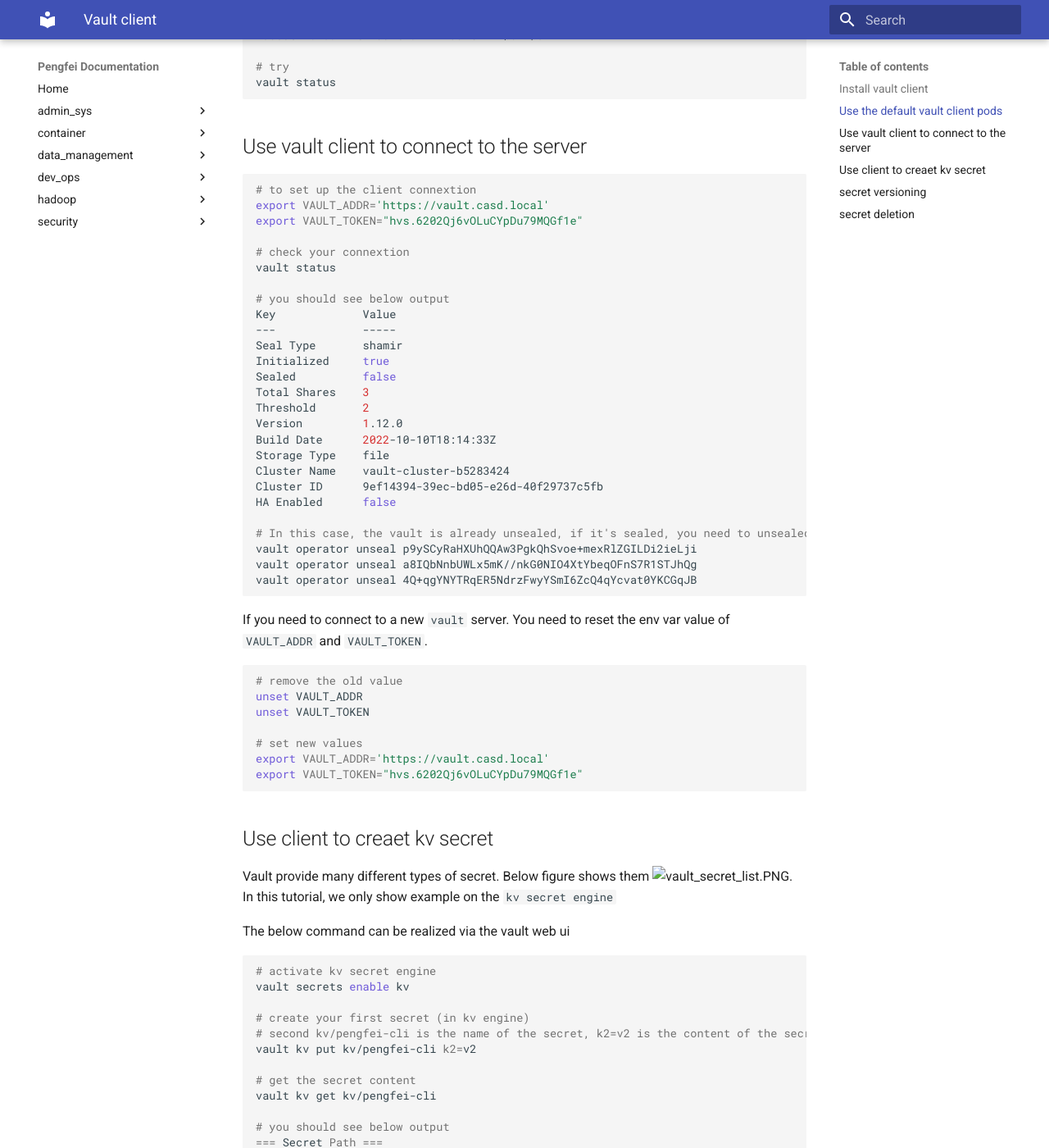
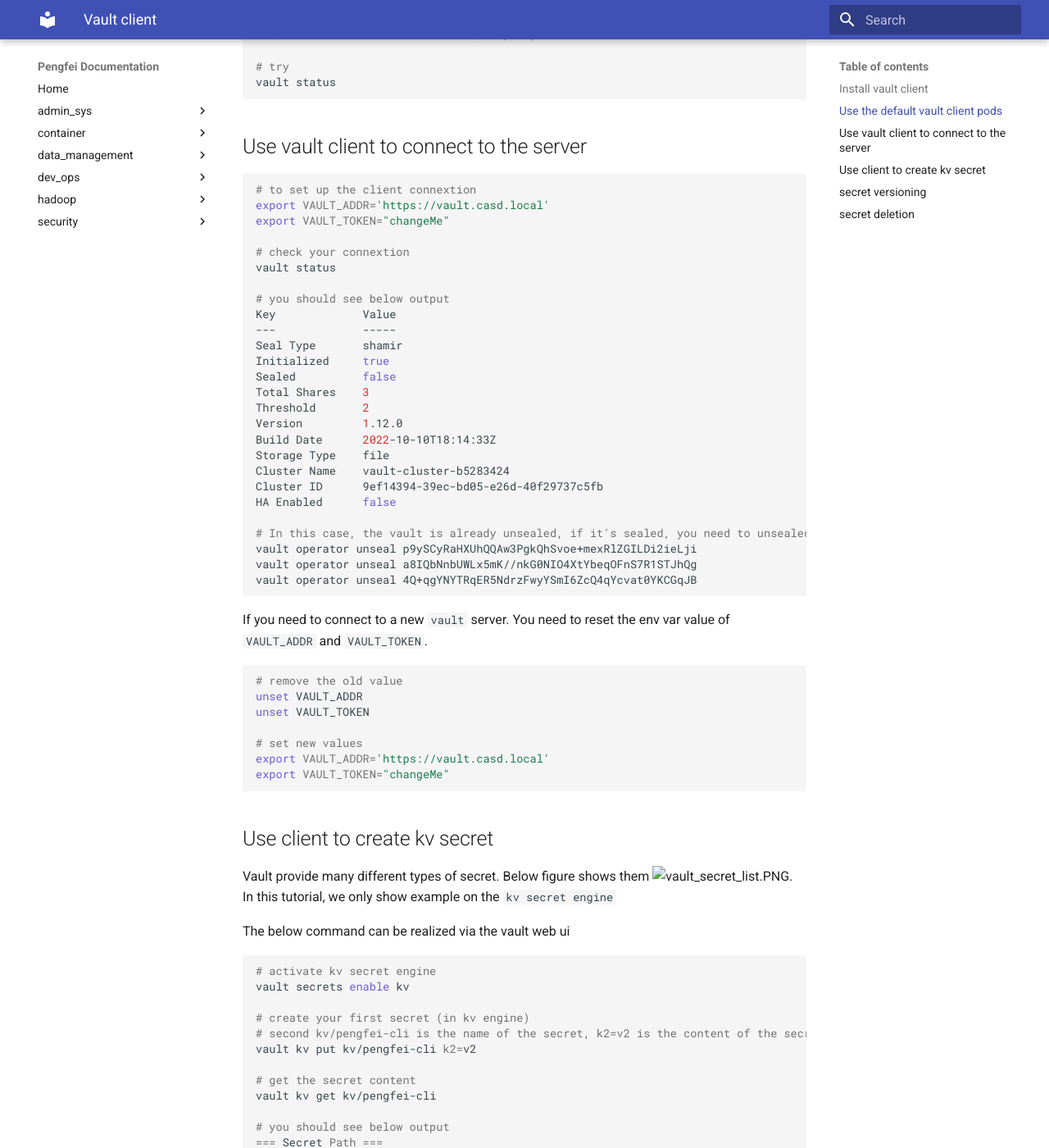
Before and after one commit to pengfei99/doc_center, an MkDocs documentation site: the page built from docs/Onyxia/vault/13.Vault_client.md, in a window 1280 px wide and 1400 px high, scrolled down 678 px. Shown: the whole window at 82% size. Built offline with MkDocs 1.6.1 and Material for MkDocs 9.7.7, drawn with Linux system fonts in a browser that asks for light colours.

Commit message:
update docs

````diff
--- a/docs/Onyxia/vault/13.Vault_client.md
+++ b/docs/Onyxia/vault/13.Vault_client.md
@@ -38,7 +38,7 @@
 ```bash
 # to set up the client connextion
 export VAULT_ADDR='https://vault.casd.local'
-export VAULT_TOKEN="hvs.6202Qj6vOLuCYpDu79MQGf1e"
+export VAULT_TOKEN="changeMe"
 
 # check your connextion
 vault status
@@ -74,10 +74,10 @@
 
 # set new values
 export VAULT_ADDR='https://vault.casd.local'
-export VAULT_TOKEN="hvs.6202Qj6vOLuCYpDu79MQGf1e"
+export VAULT_TOKEN="changeMe"
 ```
 
-## Use client to creaet kv secret
+## Use client to create kv secret
 
 Vault provide many different types of secret. Below figure shows them
 ![vault_secret_list.PNG](../images/vault_secret_list.PNG). In this tutorial, we only show example on the `kv secret engine`
````
Also changed, not shown: docs/Onyxia/08.Setup_secret_management.md (+2 -2 lines).
